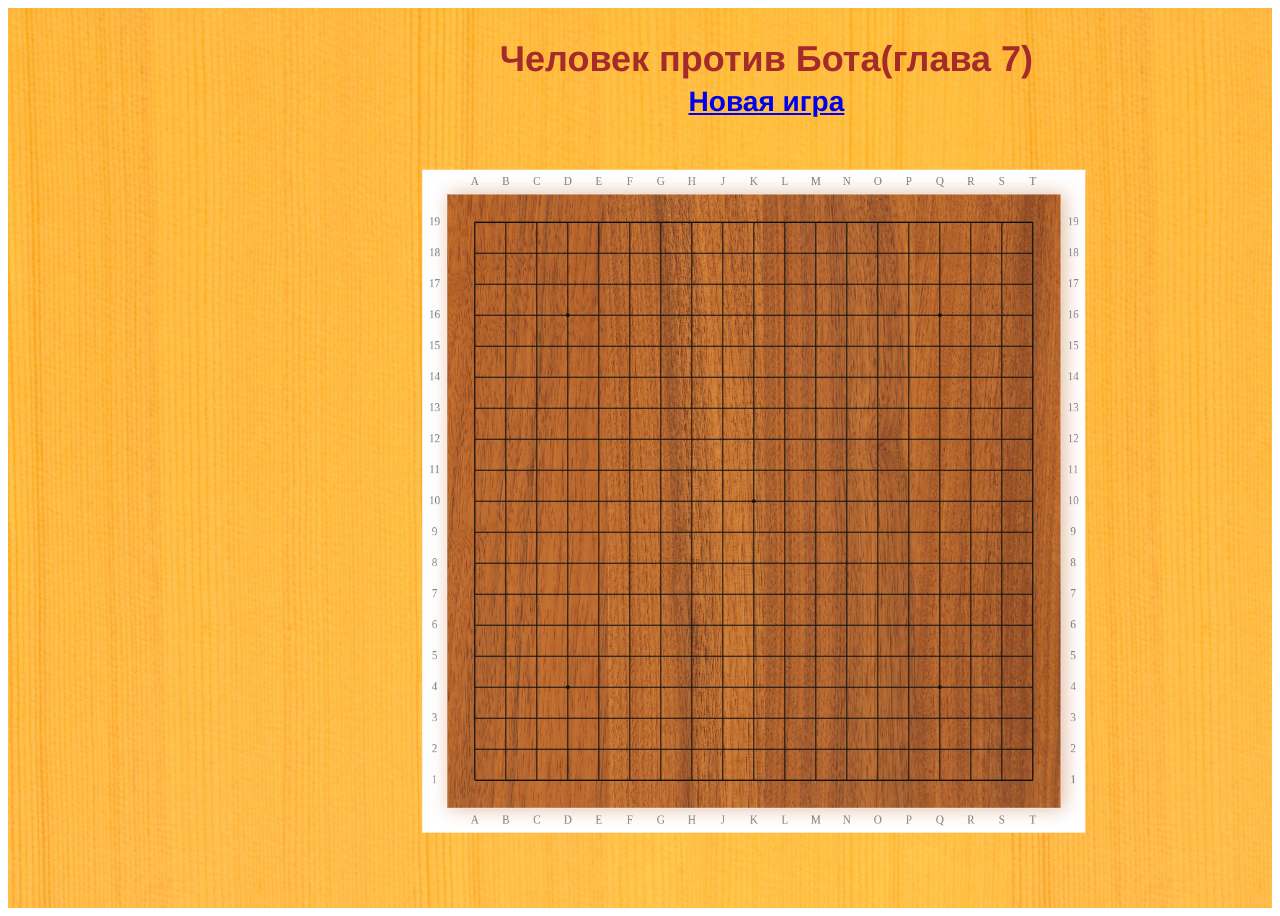
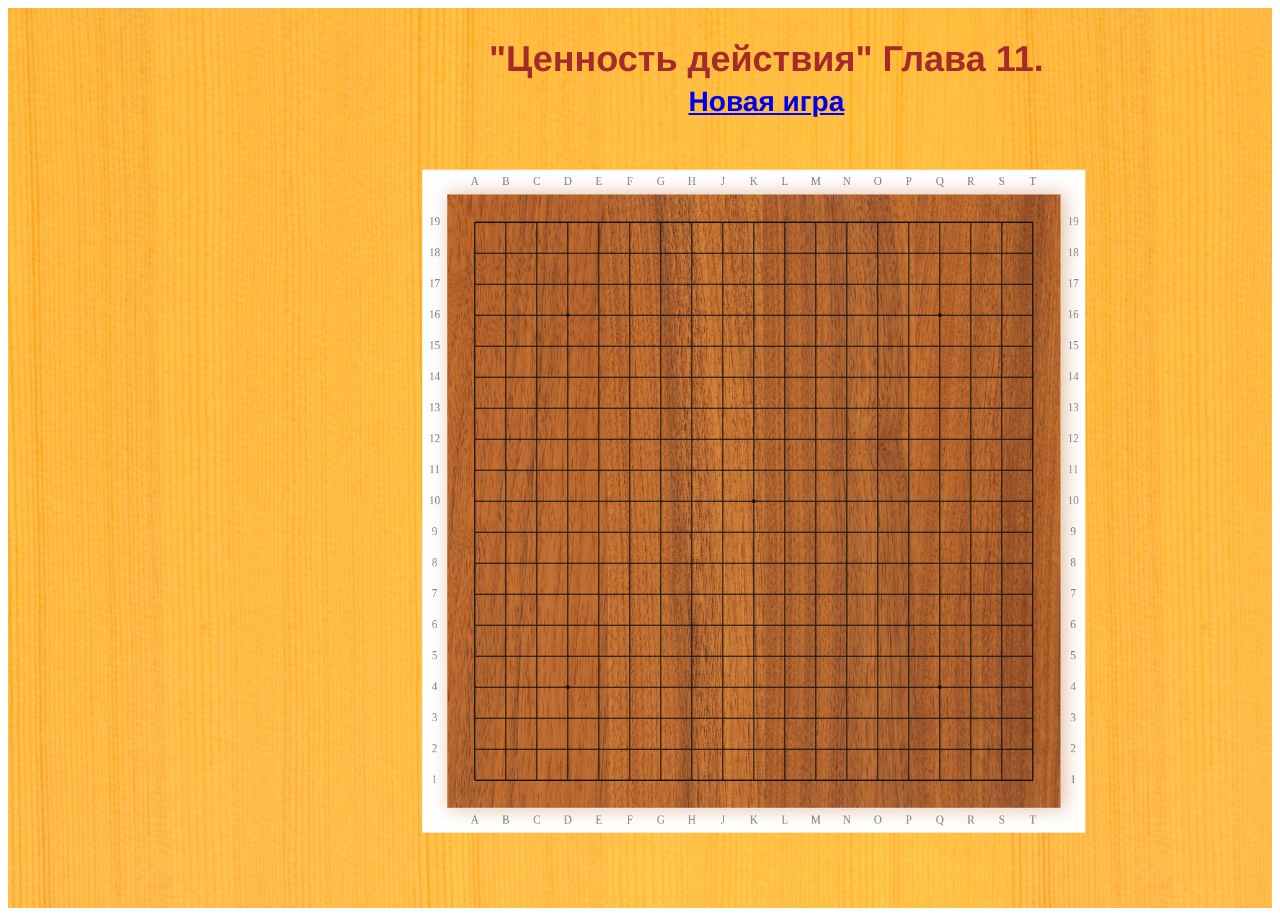
Before and after one commit to Nail1959/Code_Go, a plain HTML site: page dlgo/httpfrontend/static/Human_vs_Bot.html in a window 1280 px wide. Drawn offline with Linux system fonts and the light colour scheme.

Commit message:
05.09.20200 13:40 web demo

```diff
--- a/dlgo/httpfrontend/static/Human_vs_Bot.html
+++ b/dlgo/httpfrontend/static/Human_vs_Bot.html
@@ -29,7 +29,10 @@ CONNECTION WITH THE SOFTWARE OR THE USE OR OTHER DEALINGS IN THE SOFTWARE.
 <body>
   <div class="container">
     <div class="header_cl">
-        <h2>Человек против Бота(глава 7)</h2>
+        <h2>"Ценность действия" Глава 11.</h2>
+        <!--h2>"Предсказание хода" Глава 7.</!--h2-->
+        <!--h2>"Политика градиента" Глава 10.</!--h2-->
+        <!--h2>"Актор-критик" Глава 12.</!--h2-->
     </div>
     <div class="newgame_cl">
       <div><a href="#" onclick="resetGame(event);"><h3>Новая игра</h3></a></div>
```
